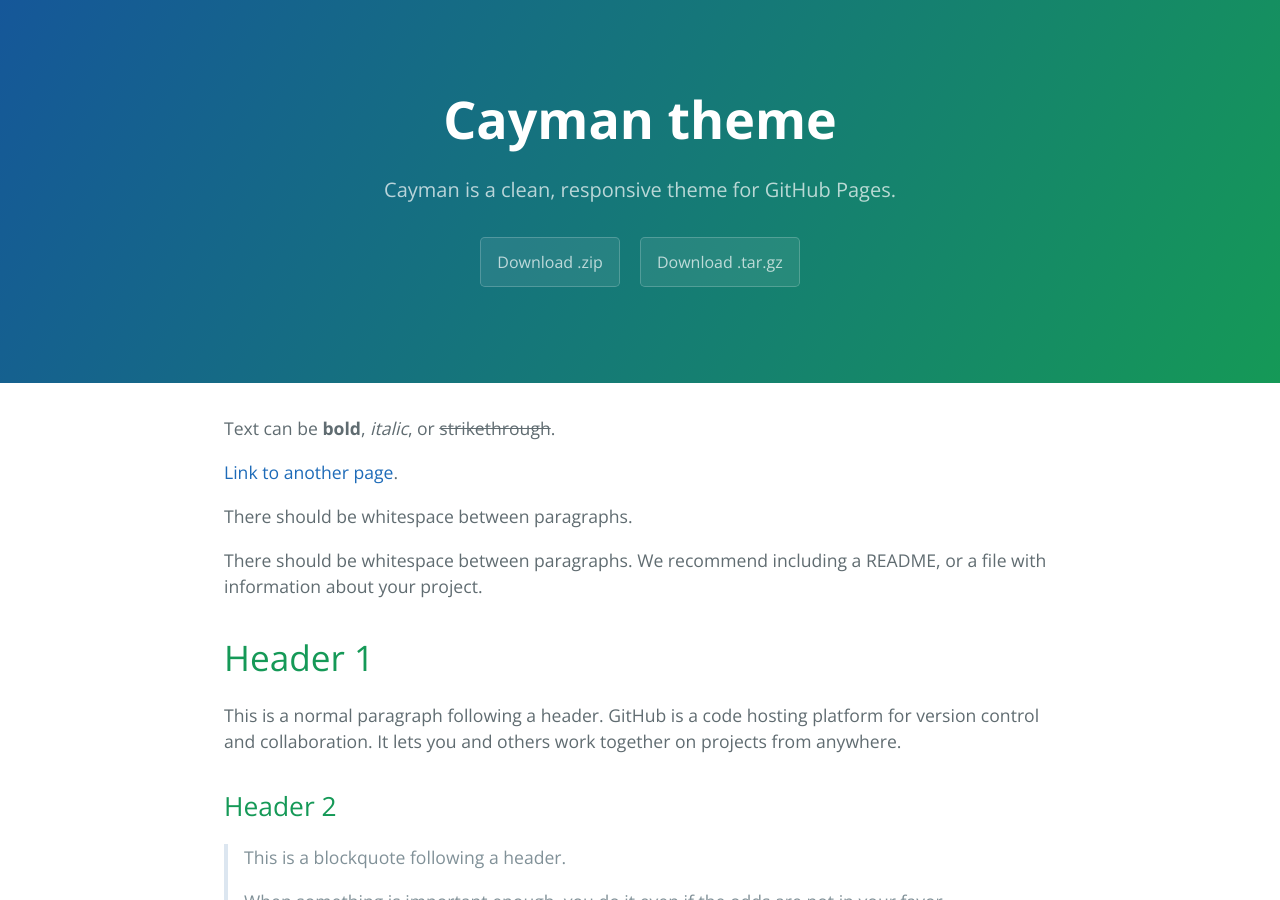
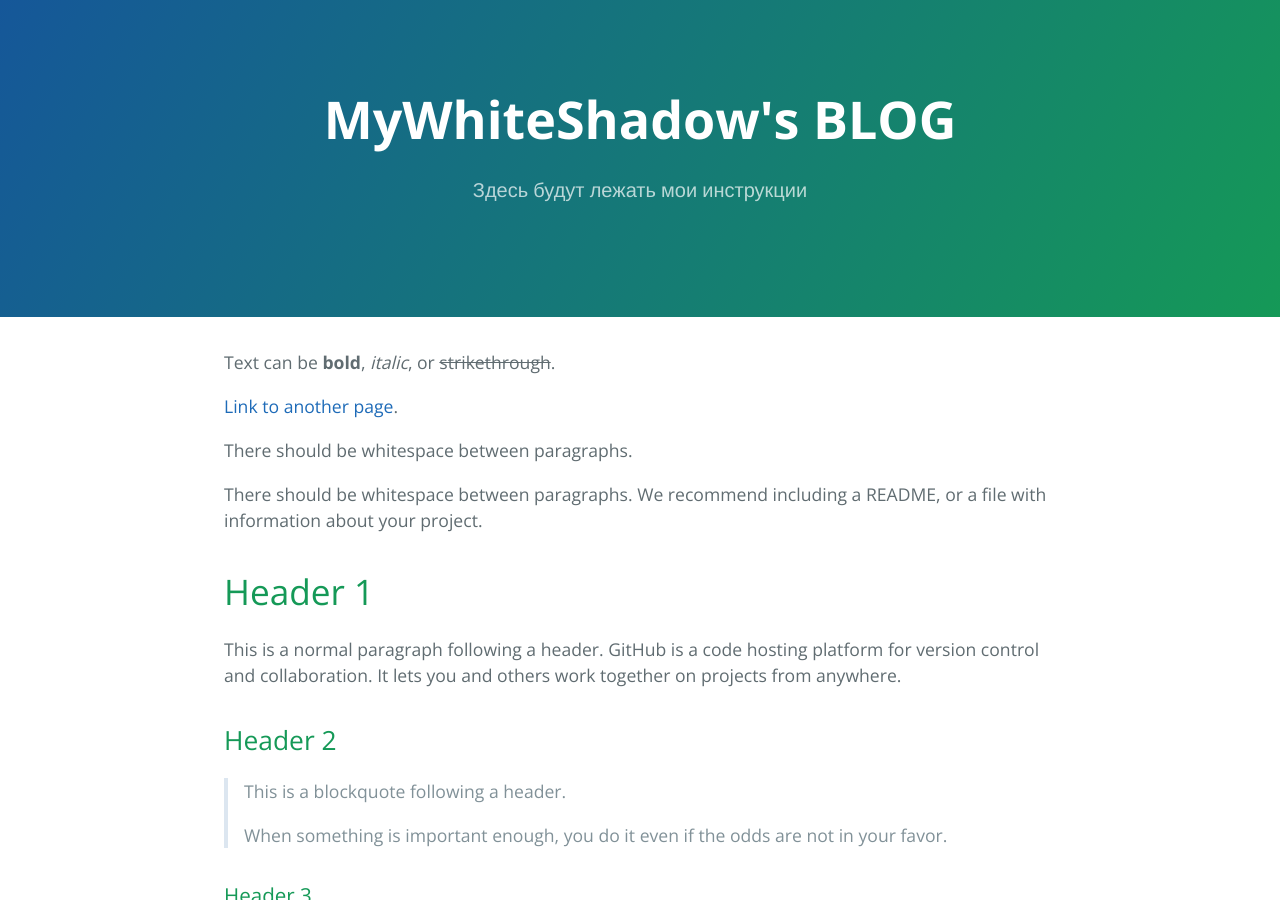
Before and after one commit to MyWhiteShadow/MyWhiteShadow.github.io, a Jekyll site: the page built from index.md, in a window 1280 px wide and 900 px high. Built offline with Jekyll 4.4.1, drawn with Linux system fonts in a browser that asks for light colours.

Commit message:
обновлена шапка

```diff
--- a/_config.yml
+++ b/_config.yml
@@ -1,5 +1,5 @@
-title: Cayman theme
-description: Cayman is a clean, responsive theme for GitHub Pages.
-show_downloads: true
+title: MyWhiteShadow's BLOG
+description: Здесь будут лежать мои инструкции
+show_downloads: false
 google_analytics:
 theme: jekyll-theme-cayman
```
